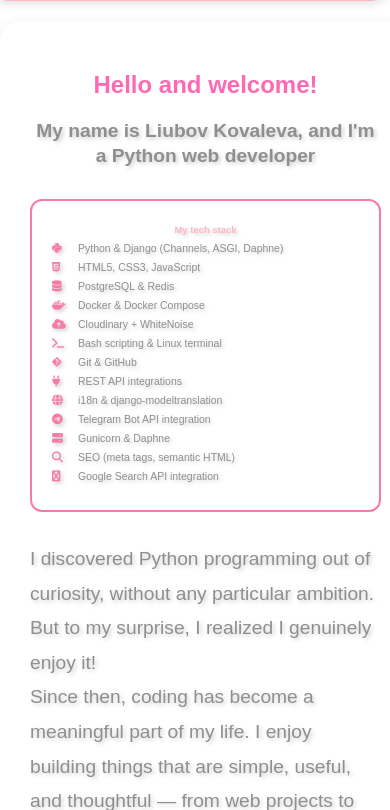
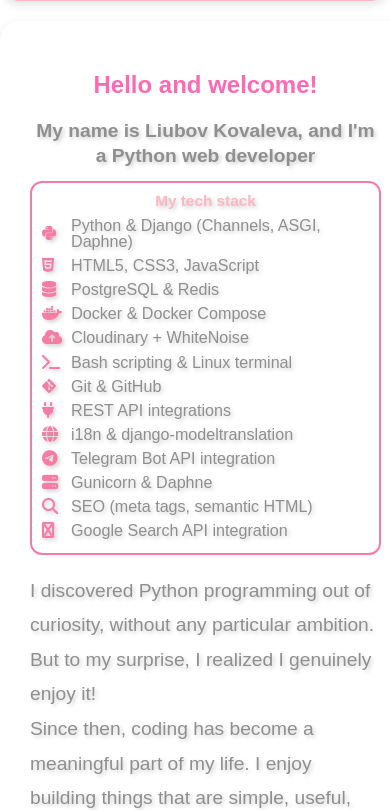
Before and after one commit to liuBA29/my_site, a Django app: page / in a window 390 px wide. Shown: the part 238-1048 px from the top of the page. Run offline with Django 5.2, Linux system fonts and the light colour scheme; data comes from the database, SQL or seed files in the repository.

Commit message:
03/09 styles

```diff
--- a/my_site/static/CSS/styles.css
+++ b/my_site/static/CSS/styles.css
@@ -105,73 +299,7 @@ nav ul li a.active {
 }
 
 
-.tech-stack-box {
-  border: 2px solid var(--theme-accent, #F77CA3);
-  border-radius: 12px;
-  padding: 12px 18px;
-  max-width: 220px;
-  background-color: transparent;
-  box-shadow: none;
-  font-size: 0.9em;
-  line-height: 1.1;
-  float: right;
-  margin: 0 0 15px 15px;
-}
 
-body.dark-mode .tech-stack-box {
-  border-color: var(--theme-accent-dark, #bb5b85);
-  background-color: transparent;
-}
-
-/* Убираем лишние отступы у списка, делаем компактно */
-.tech-stack-list {
-  list-style: none;
-  padding: 0;
-  margin: 6px 0 0 0;
-}
-
-.tech-stack-list li {
-  margin-bottom: 4px;
-  display: flex;
-  font-size: 0.9em;
-  align-items: center;
-  gap: 8px;
-}
-
-/* Иконки — аккуратный размер и цвет */
-.tech-stack-list li i {
-  font-size: 1.1em;
-  color: var(--theme-accent, #F77CA3);
-}
-
-* 📱 На экранах до 900px — компактнее, но без потери читаемости */
-@media (max-width: 900px) {
-  .tech-stack-box {
-    float: none;
-    margin: 10px 0;
-    max-width: 100%;
-    font-size: 0.8em;
-    padding: 10px 12px;
-    line-height: 1.05;
-  }
-  .tech-stack-list li i {
-    font-size: 1em;
-  }
-}
-
-/* 🧸 Ещё компактнее на совсем маленьких устройствах */
-.tech-stack-box {
-  border: 2px solid var(--theme-accent, #F77CA3);
-  border-radius: 12px;
-  padding: 8px 12px;
-  max-width: 220px;
-  background-color: transparent;
-  box-shadow: none;
-  font-size: 0.9em;
-  line-height: 1.1;
-  float: right;
-  margin: 0 0 15px 15px;
-}
 
 .tech-stack-box h3 {
   text-align: center;
@@ -191,23 +318,71 @@ body.dark-mode .tech-stack-box {
   line-height: 1;
 }
 
+
+
+
 .tech-stack-list li {
   display: flex;
   align-items: center;
   margin: 0;
   padding: 0;
+  font-size: 0.9em;
   line-height: 1;
   gap: 6px;
 }
 
+
+
+
 .tech-stack-list li i {
-  font-size: 1.05em;
+  font-size: 1.1em;
   color: var(--theme-accent, #F77CA3);
   margin-right: 3px;
   vertical-align: middle;
 }
 
-/* 📱 Меньше ширина и отступы на маленьких экранах */
+
+.tech-stack-icons ul {
+  list-style: none;
+  padding: 0;
+  margin: 0;
+}
+
+.tech-stack-icons li {
+  margin: 8px 0;
+  font-size: 1.05em;
+  display: flex;
+
+}
+
+.tech-stack-icons i {
+  color: #F77CA3; /* нежно-розовый акцент */
+  margin-right: 10px;
+  font-size: 1.2em;
+  min-width: 20px;
+  align-items: center;
+}
+
+
+
+.tech-stack-box {
+  border: 2px solid var(--theme-accent, #F77CA3);
+  border-radius: 12px;
+  padding: 20px;
+  margin: 30px 0;
+  float: right;
+  max-width: 220px;
+  line-height: 1.1;
+  font-size: 0.8em;
+  background-color: transparent; /* прозрачный фон */
+  box-shadow: none; /* убираем тень для чистоты */
+  transition: border-color 0.3s ease;
+}
+
+
+
+
+/* 📱 Компактнее, но без потери читаемости */
 @media (max-width: 900px) {
   .tech-stack-box {
     float: none;
@@ -215,83 +390,16 @@ body.dark-mode .tech-stack-box {
     max-width: 100%;
     font-size: 0.8em;
     padding: 6px 10px;
-  }
-}
-
-@media (max-width: 500px) {
-  .tech-stack-box {
-    font-size: 0.52em;
-    padding: 4px 6px;
-    max-width: 100%;
+    line-height: 1.05;
   }
 
-  .tech-stack-list li {
-    gap: 3px;
-    line-height: 0.95;
-  }
-
-  .tech-stack-box h3 {
-    font-size: 0.95em;
-    margin-bottom: 6px;
+  .tech-stack-list li i {
+    font-size: 1em;
   }
 }
 
 
-/*=================================.tech-stack===========================================*/
-
-
-/* Основной контент */
-main.container {
-    background: #FFF;
-    padding: 30px;
-    margin-top: 20px;
-    border-radius: 20px;
-    box-shadow: 0 4px 12px rgba(0, 0, 0, 0.1);
-}
-
-h1,h2 {
-    color: #FF69B4;
-    text-align: center;
-    font-size: 1.5em;
-}
-
-p {
-    line-height: 1.8;
-}
-
-/* Подвал */
-footer {
-    background: #FFB6C1;
-    color: white;
-    text-align: center;
-    padding: 10px 0;
-    margin-top: 20px;
-    border-top-left-radius: 20px;
-    border-top-right-radius: 20px;
-}
-
-/* Блок статуса Asterisk */
-#json-data {
-    position: fixed;
-    top: 10px;
-    right: 10px;
-    width: 300px;
-    background: #FFF5E1;
-    border: 2px solid #FF69B4;
-    border-radius: 15px;
-    padding: 10px;
-    box-shadow: 0 4px 8px rgba(0, 0, 0, 0.2);
-    font-family: 'Poppins', Arial, sans-serif;
-    font-size: 14px;
-    color: #4A4A4A;
-    z-index: 1000;
-}
-
-#json-data pre {
-    white-space: pre-wrap;
-    word-wrap: break-word;
-    margin: 0;
-}
+/* ================== THEMES ================== */
 
 
 
@@ -366,151 +474,61 @@ footer {
 }
 
 
+
+/* Светлая тема */
+body.light-theme .soft-item-link:hover {
+    background-color: rgba(0, 0, 0, 0.05);
+}
+
+/* Темная тема */
+body.dark-theme .soft-item-link:hover {
+    background-color: rgba(255, 255, 255, 0.05);
+}
+
+/* стрелочка */
+/* Стрелочка для кнопки в светлой теме */
+.light-theme .back-btn {
+
+    color: pink;
+    border: 1px solid #ddd;
+}
+
+.light-theme .back-btn:hover {
+    background-color: pink;
+    color: white;
+}
+
+/* Стрелочка для кнопки в темной теме */
+.dark-theme .back-btn {
+    background-color: #333;
+    color: #ff69b4;
+    border: 1px solid #555;
+}
+
+.dark-theme .back-btn:hover {
+    background-color: #ff69b4;
+    color: white;
+}
+
+/* Увеличение размера стрелочки */
+.back-btn span {
+    margin-right: 8px;
+    font-size: 18px;
+}
+
+
 /*======================tech stack========================*/
 /* Новый блок с твоим стеком навыков */
 .section-description {
   position: relative; /* чтобы внутренние абсолютные элементы не выбивались */
 }
 
-.tech-stack-icons ul {
-  list-style: none;
-  padding: 0;
-  margin: 0;
-}
-
-.tech-stack-icons li {
-  margin: 8px 0;
-  font-size: 1.05em;
-  display: flex;
-  align-items: center;
-}
-
-.tech-stack-icons i {
-  color: #F77CA3; /* нежно-розовый акцент */
-  margin-right: 10px;
-  font-size: 1.2em;
-  min-width: 20px;
-}
-
-.tech-stack-box {
-  border: 2px solid var(--theme-accent, #F77CA3);
-  border-radius: 12px;
-  padding: 20px;
-  margin: 30px 0;
-  background-color: transparent; /* прозрачный фон */
-  box-shadow: none; /* убираем тень для чистоты */
-  transition: border-color 0.3s ease;
-}
-
-body.dark-mode .tech-stack-box {
-  border-color: var(--theme-accent-dark, #bb5b85);
-  background-color: transparent; /* тоже прозрачный */
-}
 
 
 
 
 
-/*------------toggle-----------*/
 
-.toggle {
-            --width: 40px;
-            --height: calc(var(--width) / 2);
-            --border-radius: calc(var(--height) / 2);
-            display: inline-block;
-            cursor: pointer;
-            position: absolute;
-            top: 20vh; /* Поднимаем на 15% */
-            right: 18vh; /* Размещаем справа */
-        }
-
-        .toggle__input {
-            display: none;
-        }
-
-        .toggle__fill {
-            position: absolute;
-            width: var(--width);
-            height: var(--height);
-            border-radius: var(--border-radius);
-            background: black;
-            transition: background 0.2s;
-        }
-
-        .toggle__input:checked ~ .toggle__fill {
-            background: #FFB6C1;
-        }
-
-        .toggle__fill::after {
-            content: "";
-            position: absolute;
-            top: 0;
-            left: 0;
-            height: var(--height);
-            width: var(--height);
-            background: #ffffff;
-            box-shadow: 0 0 10px rgba(0, 0, 0, 0.25);
-            border-radius: var(--border-radius);
-            transition: transform 0.2s;
-        }
-
-        .toggle__input:checked ~ .toggle__fill::after {
-            transform: translateX(var(--height));
-        }
-
-/*------------auth----------*/
-.auth {
-    position: absolute;
-    top: 2vh;
-    right: 0vh;
-    display: flex;
-    font-size: 1rem;
-    align-items: center;
-}
-
-.auth a {
-    color: #ffffff;
-    text-decoration: none;
-}
-
-.logout {
-    font-size: 0.8rem; /* чуть меньше */
-    color: #bbbbbb; /* блеклый серый */
-}
-
-
-
-/*------------language----------*/
-.language-buttons {
-    position: absolute;
-    top: 10vh; /* Размещаем чуть выше бегунка */
-    right: 6vh;
-    display: flex;
-    gap: 8px;
-}
-
-
-.language-button {
-    padding: 5px 10px;
-    text-decoration: none;
-    font-weight: bold;
-    color: #FF69B4;
-    background-color: transparent;
-    border: 2px solid #FF69B4;
-    border-radius: 5px;
-    margin: 5px;
-    transition: background-color 0.3s, color 0.3s;
-}
-
-.language-button:hover {
-    background-color: #FF69B4;
-    color: white;
-}
-
-.language-button.active {
-    background-color: #FF69B4;
-    color: white;
-}
 
 
 /*------------------------*/
```
Also changed, not shown: other parts of my_site/static/CSS/styles.css (+237 -113 lines).
